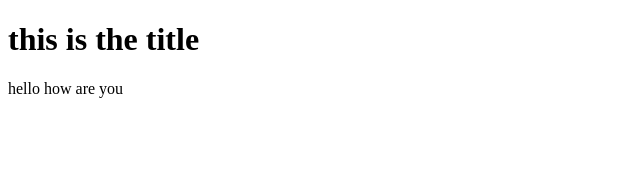
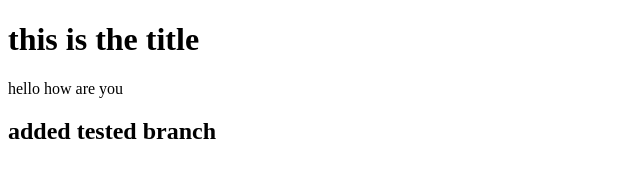
Before and after one commit to sanket9921/PDCDAC, a plain HTML site: page index.html in a window 1280 px wide. Shown: the whole page, without its empty margins (0-640 px from the left). Drawn offline with Linux system fonts and the light colour scheme.

Commit message:
some commit

```diff
--- a/index.html
+++ b/index.html
@@ -8,5 +8,7 @@
   <body>
     <h1>this is the title</h1>
     <p>hello how are you</p>
+
+    <h2>added tested branch</h2>
   </body>
 </html>
```
